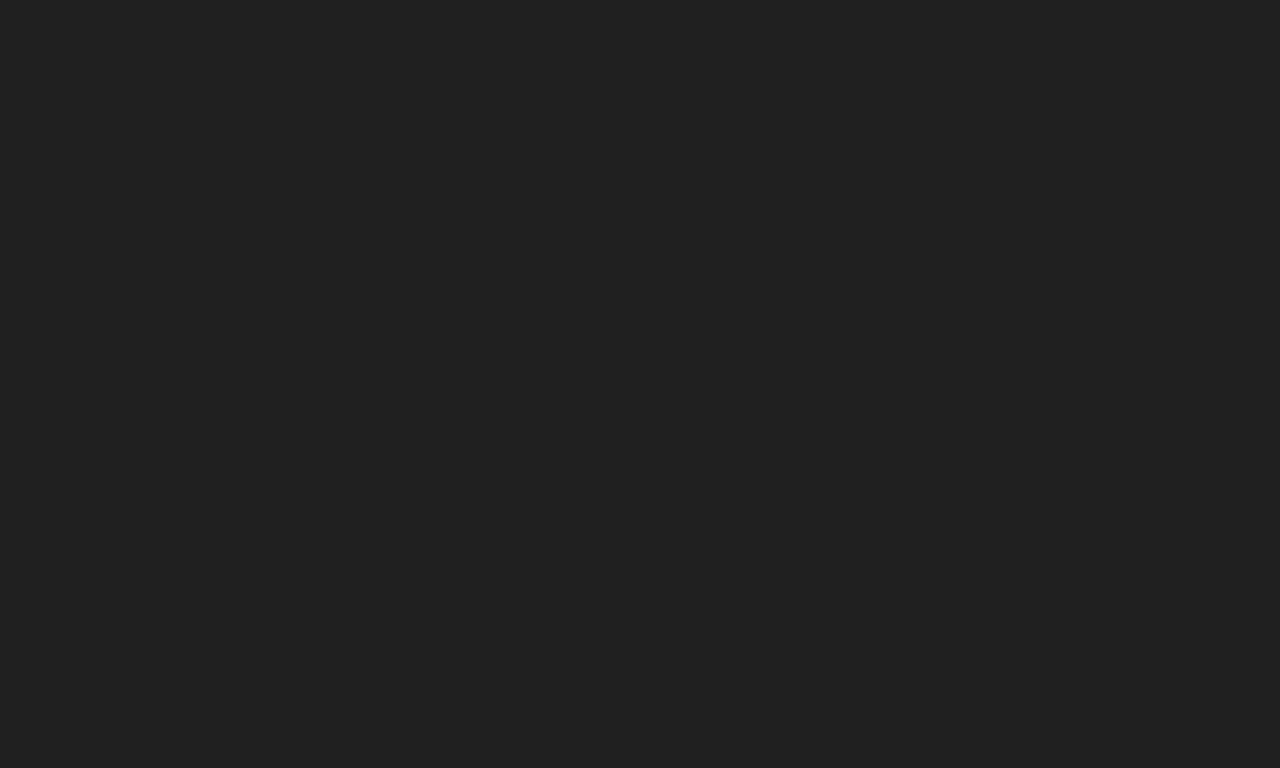
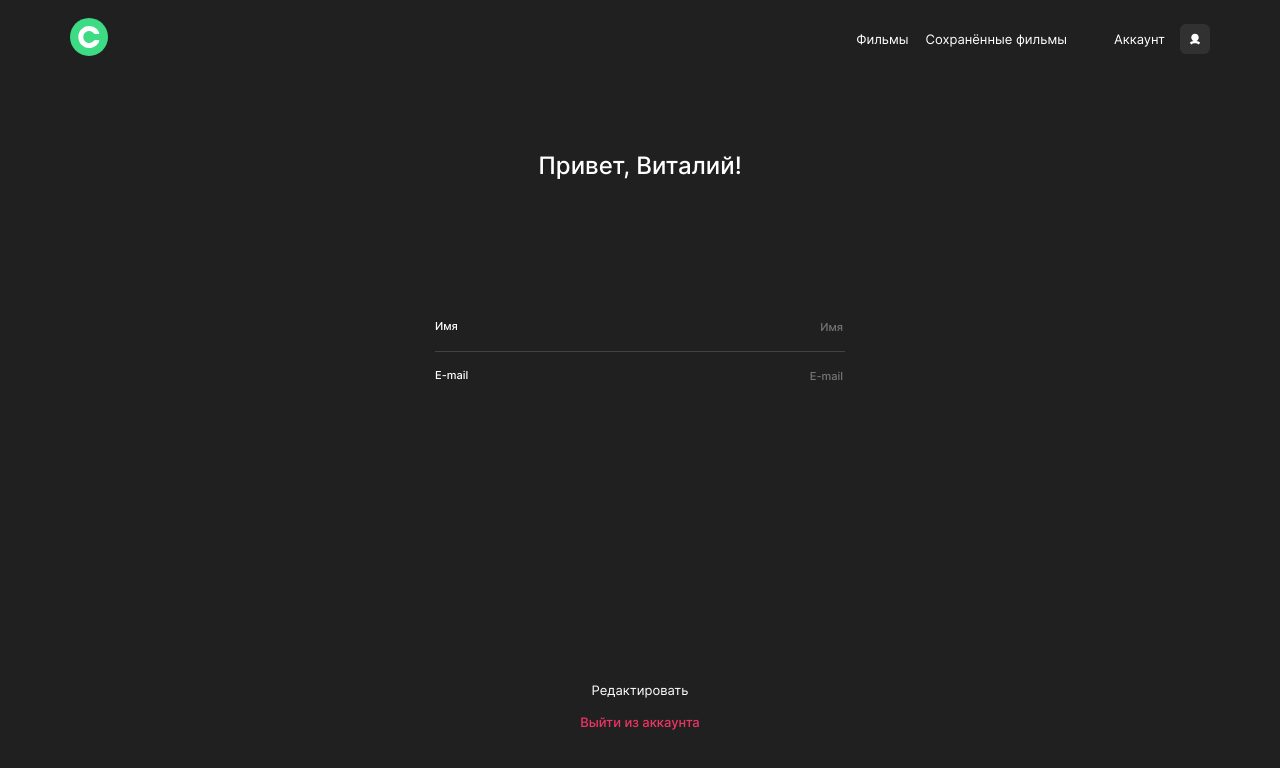
Before and after one commit to dzoric1/movies-explorer-frontend, a React (Create React App) app: page /profile in a window 1280 px wide. Before the commit this address had no page. Shown: the top 768 px of the page. Built offline with nearby package versions, Linux system fonts and the light colour scheme.

Commit message:
realized profile

```diff
--- a/src/components/App/App.jsx
+++ b/src/components/App/App.jsx
@@ -2,6 +2,7 @@ import { Route, Routes } from 'react-router-dom';
 import Main from '../Main/Main';
 import Movies from '../Movies/Movies';
 import SavedMovies from '../Movies/Movies';
+import Profile from '../Profile/Profile';
 import './App.css';
 
 
@@ -11,6 +12,7 @@ function App() {
       <Route path='/' element={<Main />} />
       <Route path='/movies' element={<Movies />} />
       <Route path='/saved-movies' element={<SavedMovies />} />
+      <Route path='/profile' element={<Profile />} />
     </Routes>
   );
 }
--- /dev/null
+++ b/src/components/Profile/Profile.css
@@ -0,0 +1,162 @@
+.profile {
+  padding: 74px 30px 70px 30px;
+  width: 100%;
+  max-width: calc(410px + 30 * 2px);
+  box-sizing: border-box;
+  display: flex;
+  flex-direction: column;
+}
+
+@media screen and (max-width: 1023px) {
+  .profile {
+    padding: 236px 30px 70px;
+  }
+}
+
+@media screen and (max-width: 767px) {
+  .profile {
+    padding: 70px 30px 40px;
+  }
+}
+
+.profile__title {
+  text-align: center;
+  font-size: 24px;
+  font-weight: 500;
+  line-height: normal;
+  margin: 0 0 123px 0;
+}
+
+@media screen and (max-width: 1023px) {
+  .profile__title {
+    margin: 0 0 96px 0;
+  }
+}
+
+@media screen and (max-width: 767px) {
+  .profile__title {
+    margin: 0 0 80px 0;
+  }
+}
+
+.profile__form {
+  flex: 1 1 auto;
+  width: 100%;
+  max-height: 100%;
+  display: flex;
+  flex-direction: column;
+  align-items: center;
+  justify-content: space-between;
+}
+
+.profile__fields {
+  width: 100%;
+}
+
+.profile__field {
+  position: relative;
+  padding: 16px 0 16px 0;
+  width: 100%;
+  display: flex;
+  justify-content: space-between;
+  border-bottom: 1px solid #424242;
+}
+
+.profile__field:last-of-type {
+  border-bottom: none;
+}
+
+.profile__input-label {
+  font-size: 11px;
+  font-weight: 500;
+  line-height: normal;
+  margin: 0;
+}
+
+.profile__input {
+  color: #fff;
+  background-color: transparent;
+  font-size: 11px;
+  line-height: 14px;
+  font-weight: 500;
+  text-align: end;
+  border: none;
+}
+
+.profile__input:focus {
+  outline: none;
+}
+
+.profile__input:-webkit-autofill,
+.profile__input:-webkit-autofill:hover,
+.profile__input:-webkit-autofill:focus {
+  -webkit-text-fill-color: #fff;
+  box-shadow: 0 0 0px 1000px #202020 inset;
+  transition: background-color 5000s ease-in-out 0s;
+}
+
+.profile__error {
+  position: absolute;
+  bottom: 0;
+  right: 0;
+  font-size: 10px;
+  text-align: center;
+  line-height: normal;
+  color: #ee3465;
+  border-top: 1px solid rgba(238, 52, 101, 0.5);
+  min-width: 100%;
+  opacity: 0;
+  transition: opacity 0.3s ease;
+}
+
+.profile__error_active {
+  opacity: 1;
+}
+
+.profile__buttons {
+  display: flex;
+  flex-direction: column;
+  align-items: center;
+  gap: 16px;
+  width: 100%;
+}
+
+.profile__button {
+  border: none;
+  background-color: transparent;
+  color: #fff;
+  padding: 0;
+  text-align: center;
+  font-size: 13px;
+  font-weight: 400;
+  line-height: normal;
+  cursor: pointer;
+}
+
+@media screen and (max-width: 1023px) {
+  .profile__button {
+    font-size: 12px;
+  }
+}
+
+.profile__button_type_logout {
+  color: #ee3465;
+  font-weight: 500;
+}
+
+.profile__button_type_save {
+  padding: 13px 0;
+  width: 100%;
+  background-color: #3456f3;
+  border-radius: 3px;
+  box-sizing: border-box;
+  font-size: 14px;
+  font-weight: 500;
+}
+
+.profile__buttons-error {
+  color: #ee3465;
+  text-align: center;
+  font-size: 11px;
+  line-height: normal;
+}
--- /dev/null
+++ b/src/components/Profile/Profile.jsx
@@ -0,0 +1,50 @@
+import Header from "../Header/Header";
+import './Profile.css'
+
+const Profile = () => {
+  return (
+    <>
+      <Header />
+      <main className="profile container">
+        <h1 className="profile__title">Привет, Виталий!</h1>
+        <form className="profile__form">
+          <div className="profile__fields">
+            <label className="profile__field">
+              <h3 className="profile__input-label">Имя</h3>
+              <input
+                className='profile__input'
+                type="text"
+                placeholder="Имя"
+                name="name"
+                minLength="2"
+                maxLength="30"
+                required
+              />
+              <span className="profile__error">12312fghfghfgh31</span>
+            </label>
+            <label className="profile__field">
+              <h3 className="profile__input-label">E-mail</h3>
+              <input
+                className='profile__input'
+                type="email"
+                placeholder="E-mail"
+                name="email"
+                required
+              />
+              <span className="profile__error">123123</span>
+            </label>
+          </div>
+          <div className="profile__buttons">
+            <button className="profile__button hover-opacity" type="button">Редактировать</button>
+            <button className="profile__button profile__button_type_logout hover-opacity" type="button">Выйти из аккаунта</button>
+            {/* <p className="profile__buttons-error">При обновлении профиля произошла ошибка.</p>
+            <button className="profile__button profile__button_type_save hover-opacity">Сохранить</button> */}
+          </div>
+        </form>
+      </main>
+    </>
+
+  );
+}
+
+export default Profile;
--- a/src/index.css
+++ b/src/index.css
@@ -41,7 +41,7 @@ main {
 }
 
 .hover-opacity {
-  transition: opacity 0.3s;
+  transition: opacity 0.3s ease-in-out;
   cursor: pointer;
 }
 
```
